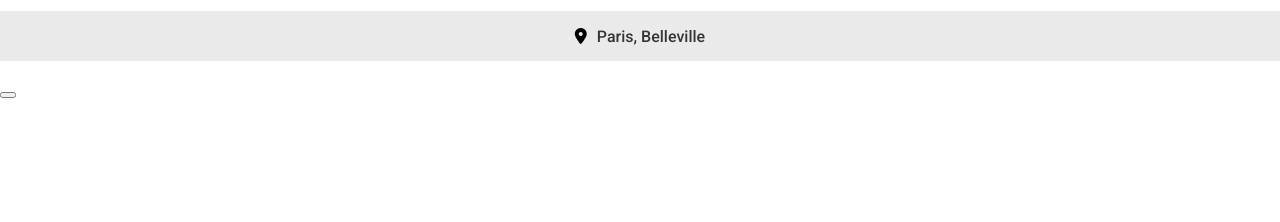
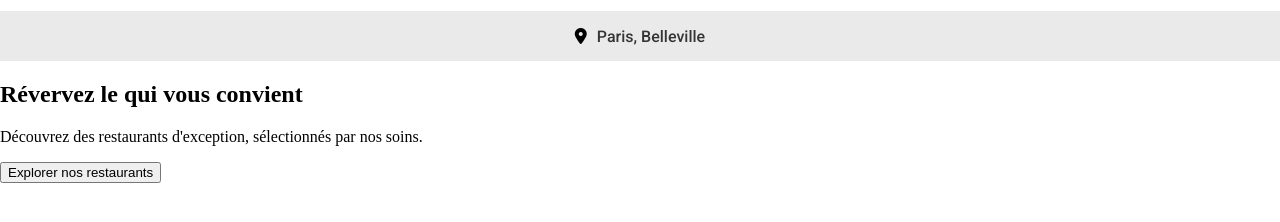
Before and after one commit to LudoRap33/P4, a website: page index.html in a window 1280 px wide. Shown: the part 52-274 px from the top of the page. Drawn offline with Linux system fonts and the light colour scheme; a web font is replaced by a local one.

Commit message:
new paragraph

```diff
--- a/index.html
+++ b/index.html
@@ -24,9 +24,9 @@
             <span>Paris, Belleville</span>
         </section>
         <section class="reservation">
-            <h2></h2>
-            <p></p>
-            <button></button>
+            <h2>Révervez le qui vous convient</h2>
+            <p>Découvrez des restaurants d'exception, sélectionnés par nos soins.</p>
+            <button>Explorer nos restaurants</button>
         </section>
     </main>
     <footer></footer>
```
